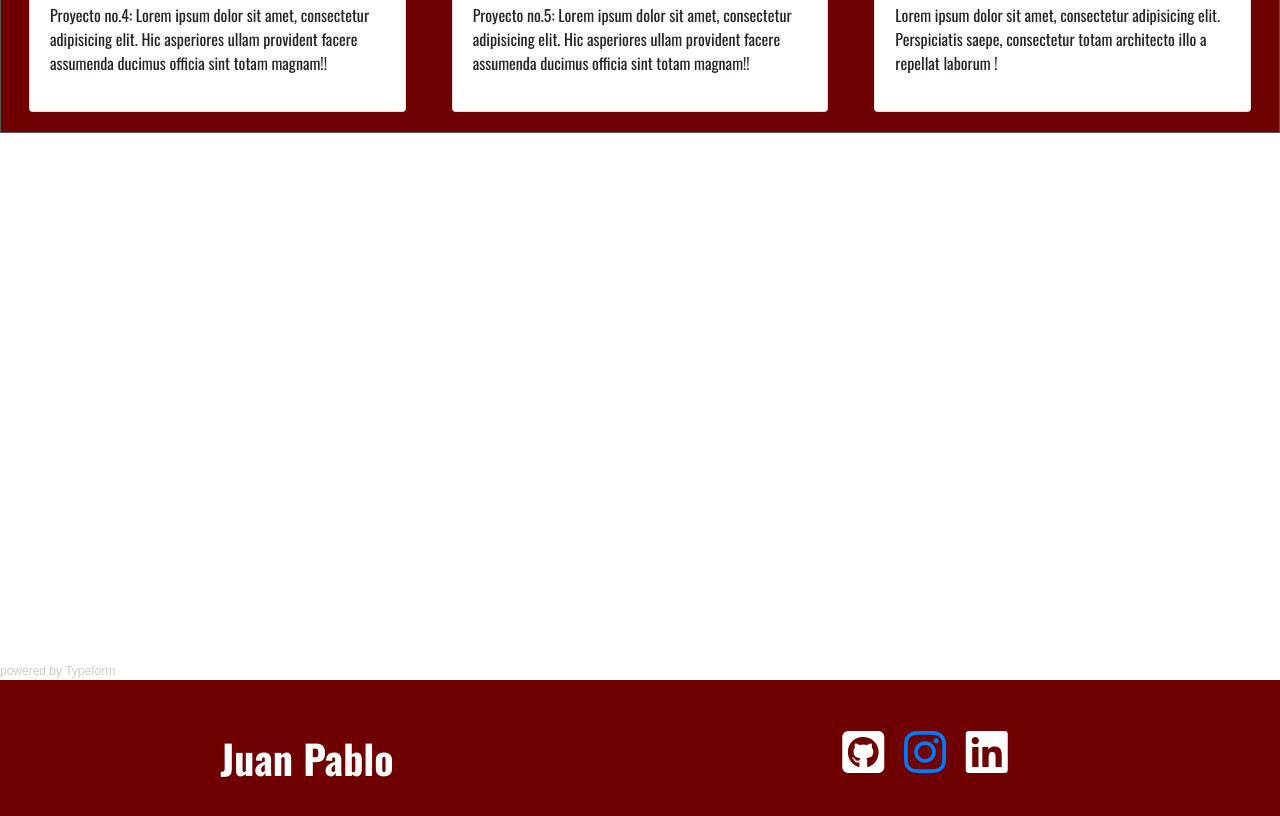
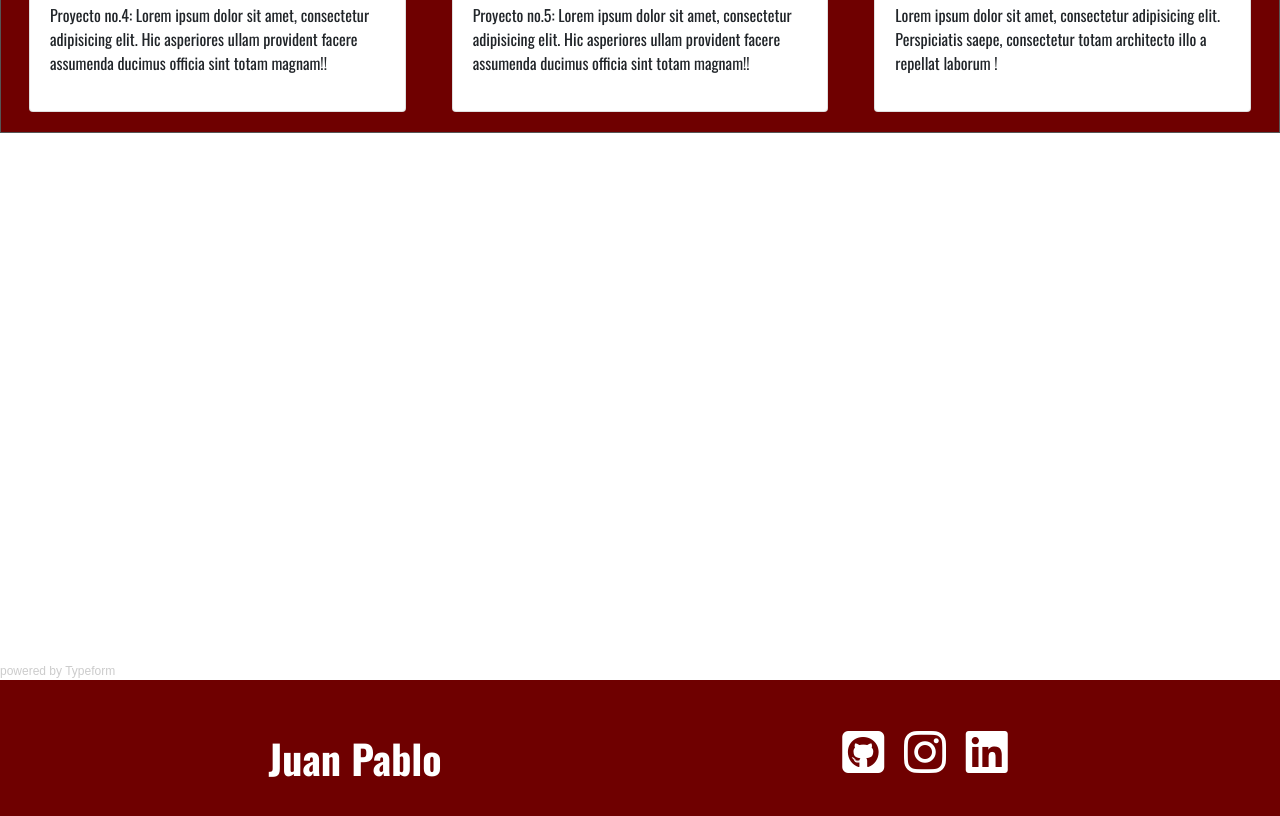
Before and after one commit to jpredon90/Mi-Portafolio, a plain HTML site: page index.html in a window 1280 px wide. Shown: the part 2844-3660 px from the top of the page. Drawn offline with nearby package versions, Linux system fonts and the light colour scheme; a script that the page names is missing.

Commit message:
quinto commit en rama-01

```diff
--- a/index.html
+++ b/index.html
@@ -1,5 +1,6 @@
 <!DOCTYPE html>
 <html lang="es">
+
 <head>
   <meta charset="UTF-8">
   <meta name="viewport" content="width=device-width, initial-scale=1.0">
@@ -234,12 +235,12 @@
   <div class="container text-center">
     <div class="row">
       <div class="col-12 col-sm-12 col-md-12 col-lg-6 col-xl-6">
-        <span class="name2 text-white mr-5 pr-5">Juan Pablo</span>
+        <span class="name2 text-white">Juan Pablo</span>
       </div>
 
       <div class="col-12 col-sm-12 col-md-12 col-lg-6 col-xl-6">
         <a href="https://github.com/jpredon90" target="_blank"><i class="fab fa-github-square px-2 fa-3x text-white"></i></a>
-        <a href="https://www.instagram.com" target="_blank"><i class="fab fa-instagram px-2 fa-3x"></i></a>
+        <a href="https://www.instagram.com" target="_blank"><i class="fab fa-instagram px-2 fa-3x text-white"></i></a>
         <a href="https://www.linkedin.com/in/jpredon90" target="_blank"><i class="fab fa-linkedin px-2 fa-3x text-white"></i></a>
       </div>
     </div>
```
Lines whose indentation alone changed are shown as unchanged.
